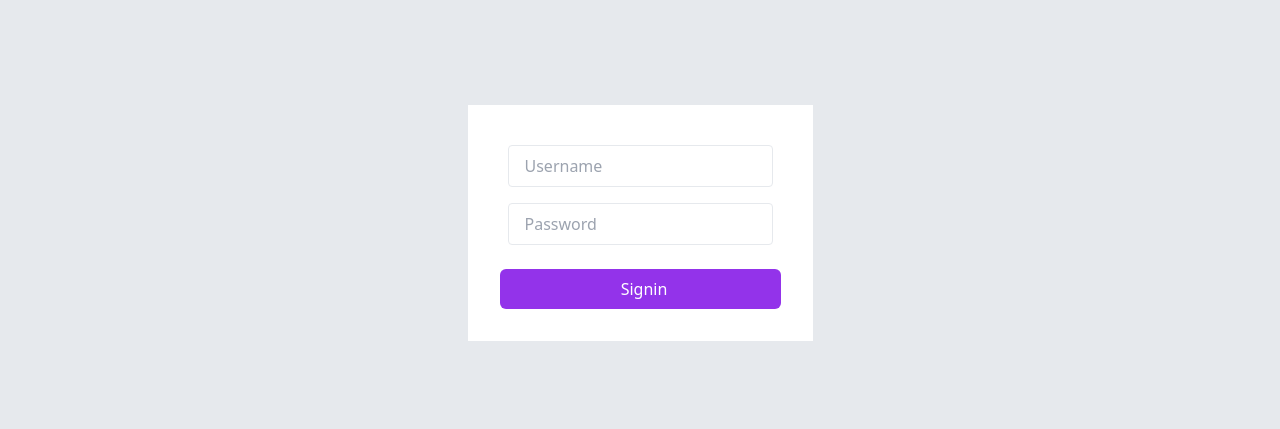
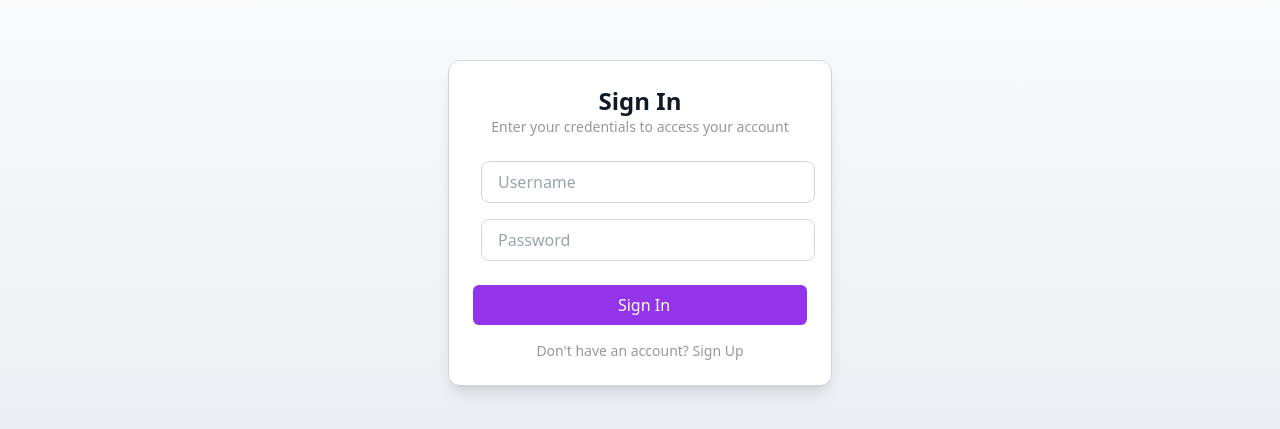
Before and after one commit to singhtrivendra/think_tank, a React (Vite) app in the folder think_front/: page /Signin in a window 1280 px wide. Shown: the part 177-606 px from the top of the page. Built offline with nearby package versions, Linux system fonts and the light colour scheme.

Commit message:
ui change

```diff
--- a/think_front/src/components/input.tsx
+++ b/think_front/src/components/input.tsx
@@ -1,11 +1,17 @@
-interface InputProps{
-    placeholder:string;
-    reference?:any
+interface InputProps {
+    placeholder: string;
+    reference?: React.Ref<HTMLInputElement>;
+    className?: string;
+    type?: string;
 }
 
-export function Input({placeholder,reference}: InputProps){
-    return <div>
-        <input ref={reference} placeholder={placeholder} type={"text"}
-        className="px-4 py-2 border rounded m-2"></input>
-    </div>
+export function Input({ placeholder, reference, className, type = "text" }: InputProps) {
+    return (
+        <input
+            ref={reference}
+            placeholder={placeholder}
+            type={type}
+            className={`px-4 py-2 border rounded m-2 focus:outline-none focus:ring-2 focus:ring-primary transition-all ${className}`}
+        />
+    );
 }
--- a/think_front/src/hooks/useContent.tsx
+++ b/think_front/src/hooks/useContent.tsx
@@ -22,7 +22,7 @@ export function useContent() {
         let interval =  setInterval(() =>{
                 refresh()
 
-            }, 1 *100)
+            }, 1 *1000)
             return () =>{
                 clearInterval(interval)
             }
--- a/think_front/src/pages/Signin.tsx
+++ b/think_front/src/pages/Signin.tsx
@@ -5,7 +5,7 @@ import { BACKEND_URL } from "../config";
 import axios from "axios";
 import { useNavigate } from "react-router-dom";
 
-export function Signin(){
+export function Signin() {
     const usernameRef = useRef<HTMLInputElement>(null);
     const passwordRef = useRef<HTMLInputElement>(null);
     const navigate = useNavigate();
@@ -13,24 +13,63 @@ export function Signin(){
     async function signin() {
         const username = usernameRef.current?.value;
         const password = passwordRef.current?.value;
-        const response =await axios.post(BACKEND_URL + "/api/v1/signin", {
-            username,
-            password,
-        })
-        const jwt = response.data.token;
-        localStorage.setItem("token",jwt);
-        navigate("/dashboard")
 
-        // redirect user to dashboard
+        try {
+            const response = await axios.post(`${BACKEND_URL}/api/v1/signin`, {
+                username,
+                password,
+            });
+
+            const jwt = response.data.token;
+            localStorage.setItem("token", jwt);
+            navigate("/dashboard");
+        } catch (error) {
+            console.error("Signin failed:", error);
+        }
     }
-    return <div className="h-screen w-screen bg-gray-200 flex justify-center items-center">
-        <div className="bg-white round-xl border min-w-48 p-8">
-            <Input reference={usernameRef} placeholder="Username" />
-            <Input reference={passwordRef} placeholder="Password" />
-            <div className="flex  justify-center pt-4">
-                <Button onClick={signin} loading={false}
-                variant="primary" text="Signin" fullWidth={true} />
+
+    return (
+        <div className="min-h-screen flex items-center justify-center bg-gradient-to-b from-gray-50 to-gray-200 dark:from-gray-900 dark:to-gray-800 p-4">
+            <div className="bg-white dark:bg-gray-900 rounded-xl shadow-lg border border-gray-300 dark:border-gray-700 w-full max-w-sm p-6">
+                <h2 className="text-2xl font-semibold text-center text-gray-900 dark:text-white">
+                    Sign In
+                </h2>
+                <p className="text-center text-gray-600 dark:text-gray-400 text-sm mb-4">
+                    Enter your credentials to access your account
+                </p>
+
+                <Input
+                    reference={usernameRef}
+                    placeholder="Username"
+                    className="w-full rounded-lg border-gray-300 dark:border-gray-600 focus:ring-primary"
+                />
+                <Input
+                    reference={passwordRef}
+                    placeholder="Password"
+                    type="password"
+                    className="w-full rounded-lg border-gray-300 dark:border-gray-600 focus:ring-primary"
+                />
+
+                <div className="flex justify-center pt-4">
+                    <Button
+                        onClick={signin}
+                        loading={false}
+                        variant="primary"
+                        text="Sign In"
+                        fullWidth={true}
+                    />
+                </div>
+
+                <p className="text-sm text-center text-gray-600 dark:text-gray-400 mt-4">
+                    Don't have an account?{" "}
+                    <button
+                        onClick={() => navigate("/signup")}
+                        className="text-primary hover:underline font-medium"
+                    >
+                        Sign Up
+                    </button>
+                </p>
             </div>
         </div>
-    </div>
+    );
 }
--- a/think_front/src/pages/Signup.tsx
+++ b/think_front/src/pages/Signup.tsx
@@ -13,21 +13,38 @@ export function SignUp() {
     async function signup() {
         const username = usernameRef.current?.value;
         const password = passwordRef.current?.value;
-        await axios.post(BACKEND_URL + "/api/v1/signup", {
-            username,
-            password,
-        })
-        alert("You have signed up!")
-        navigate("/signin")
+
+        try {
+            await axios.post(BACKEND_URL + "/api/v1/signup", {
+                username,
+                password,
+            });
+            alert("You have signed up!");
+            navigate("/signin");
+        } catch (error) {
+            console.error("Signup failed:", error);
+        }
     }
-    return <div className="h-screen w-screen bg-gray-200 flex justify-center items-center">
-        <div className="bg-white round-xl border min-w-48 p-8">
-            <Input reference={usernameRef} placeholder="Username" />
-            <Input reference={passwordRef} placeholder="Password" />
-            <div className="flex  justify-center pt-4">
-                <Button onClick={signup} loading={false}
-                variant="primary" text="Signup" fullWidth={true} />
+
+    return (
+        <div className="h-screen w-screen flex justify-center items-center bg-gradient-to-br from-gray-100 to-gray-300 dark:from-gray-900 dark:to-gray-800 p-4">
+            <div className="bg-white dark:bg-gray-900 shadow-xl rounded-2xl border border-gray-200 dark:border-gray-700 min-w-[320px] p-6 space-y-6">
+                <h2 className="text-xl font-semibold text-gray-800 dark:text-gray-100 text-center">Create an Account</h2>
+
+                <Input reference={usernameRef} placeholder="Username" className="rounded-lg border-gray-300 dark:border-gray-600 focus:ring-primary" />
+                <Input reference={passwordRef} placeholder="Password" type="password" className="rounded-lg border-gray-300 dark:border-gray-600 focus:ring-primary" />
+
+                <div className="flex flex-col items-center space-y-3">
+                    <Button onClick={signup} loading={false} variant="primary" text="Sign Up" fullWidth={true}  />
+
+                    <button
+                        onClick={() => navigate("/signin")}
+                        className="text-blue-600 dark:text-blue-400 hover:underline text-sm"
+                    >
+                        Already have an account? Sign in
+                    </button>
+                </div>
             </div>
         </div>
-    </div>
+    );
 }
--- a/think_front/src/pages/dashboard.tsx
+++ b/think_front/src/pages/dashboard.tsx
@@ -1,52 +1,64 @@
-
-import { useEffect, useState } from 'react'
-import { Button } from '../components/Button'
-import { Card } from '../components/Card'
-import { CreateContentModel } from '../components/CreateContentModel'
-import { PlusIcon } from '../icons/PlusIcon'
-import { ShareIcon } from '../icons/ShareIcon'
-import { Sidebar } from '../components/Sidebar'
-import { useContent } from '../hooks/useContent'
-import axios from 'axios'
-import { BACKEND_URL } from '../config'
+import { useEffect, useState } from "react";
+import { Button } from "../components/Button";
+import { Card } from "../components/Card";
+import { CreateContentModel } from "../components/CreateContentModel";
+import { PlusIcon } from "../icons/PlusIcon";
+import { ShareIcon } from "../icons/ShareIcon";
+import { Sidebar } from "../components/Sidebar";
+import { useContent } from "../hooks/useContent";
+import axios from "axios";
+import { BACKEND_URL } from "../config";
 
 export function DashBoard() {
-    const [modelOpen, SetModelOpen] =useState(false);
-    const {contents,refresh} = useContent();
+    const [modelOpen, setModelOpen] = useState(false);
+    const { contents, refresh } = useContent();
 
-    useEffect(() =>{
+    useEffect(() => {
         refresh();
-    },[modelOpen])
-  return (
-    <div>
-      <Sidebar/>
-    <div className='p-4 ml-60 min-h-screen bg-gray-100 border-2'>
-      <CreateContentModel open={modelOpen} onClose={() =>{
-        SetModelOpen(false);
-      }}/>
-      <div className='flex justify-end gap-4'>
+    }, [modelOpen]);
 
-        <Button onClick={ async () =>{
-         const response = await axios.post(`${BACKEND_URL}/api/v1/brain/share`,{
-            share:true,
-          },{
-            headers:{
-              "Authorization":localStorage.getItem("token")
+    async function handleShare() {
+        try {
+            const response = await axios.post(
+                `${BACKEND_URL}/api/v1/brain/share`,
+                { share: true },
+                {
+                    headers: {
+                        Authorization: localStorage.getItem("token"),
+                    },
                 }
-          });
+            );
             const shareUrl = `http://localhost:5173/share/${response.data.hash}`;
             alert(shareUrl);
-        }} variant='secondary' text='Share Brain' startIcon={<ShareIcon/>}></Button>
+        } catch (error) {
+            console.error("Error sharing content:", error);
+            alert("Failed to generate shareable link.");
+        }
+    }
 
-        <Button onClick={()=>{
-          SetModelOpen(true)
-        }} variant='primary' text='Add Content' startIcon={<PlusIcon/>}></Button>
+    return (
+        <div className="flex">
+          <div className="md:block hidden">           <Sidebar />
           </div>
-        <div className='flex gap-4 flex-wrap pt-5'>
-          {contents.map(({type,link,title},index) =>
-          <Card key={index} title={title} link={link} type={type}/>)}
+            <div className="p-6 md:ml-64 w-full min-h-screen bg-gray-50 dark:bg-gray-900 border-l dark:border-gray-700">
+                <CreateContentModel open={modelOpen} onClose={() => setModelOpen(false)} />
+
+                <div className="flex justify-between items-center pb-6">
+                    <h1 className="text-2xl font-semibold text-gray-900 dark:text-white">Your Content</h1>
+                    <div className="flex gap-4">
+                        <Button onClick={handleShare} variant="secondary" text="Share Brain" startIcon={<ShareIcon />} />
+                        <Button onClick={() => setModelOpen(true)} variant="primary" text="Add Content" startIcon={<PlusIcon />} />
+                    </div>
+                </div>
+
+                <div className="grid grid-cols-1 md:grid-cols-2 lg:grid-cols-3 gap-6">
+                    {contents.length > 0 ? (
+                        contents.map(({ type, link, title }, index) => <Card key={index} title={title} link={link} type={type} />)
+                    ) : (
+                        <p className="text-gray-500 dark:text-gray-400 text-center col-span-full">No content available.</p>
+                    )}
                 </div>
             </div>
         </div>
-  )
+    );
 }
```
Also changed, not shown: 1 other file (tests, documents, lock files or other folders). Lines whose indentation alone changed are shown as unchanged.
